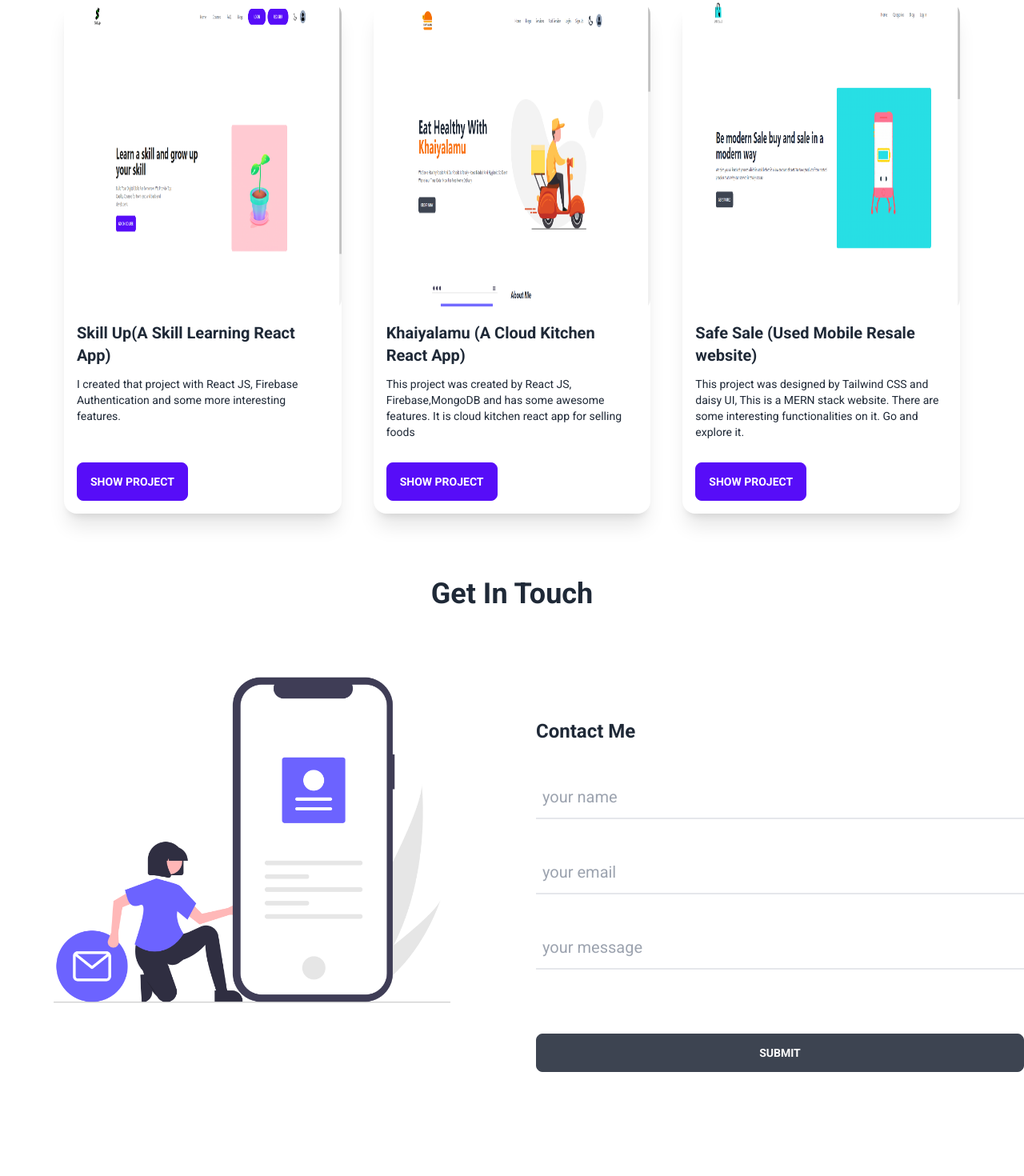
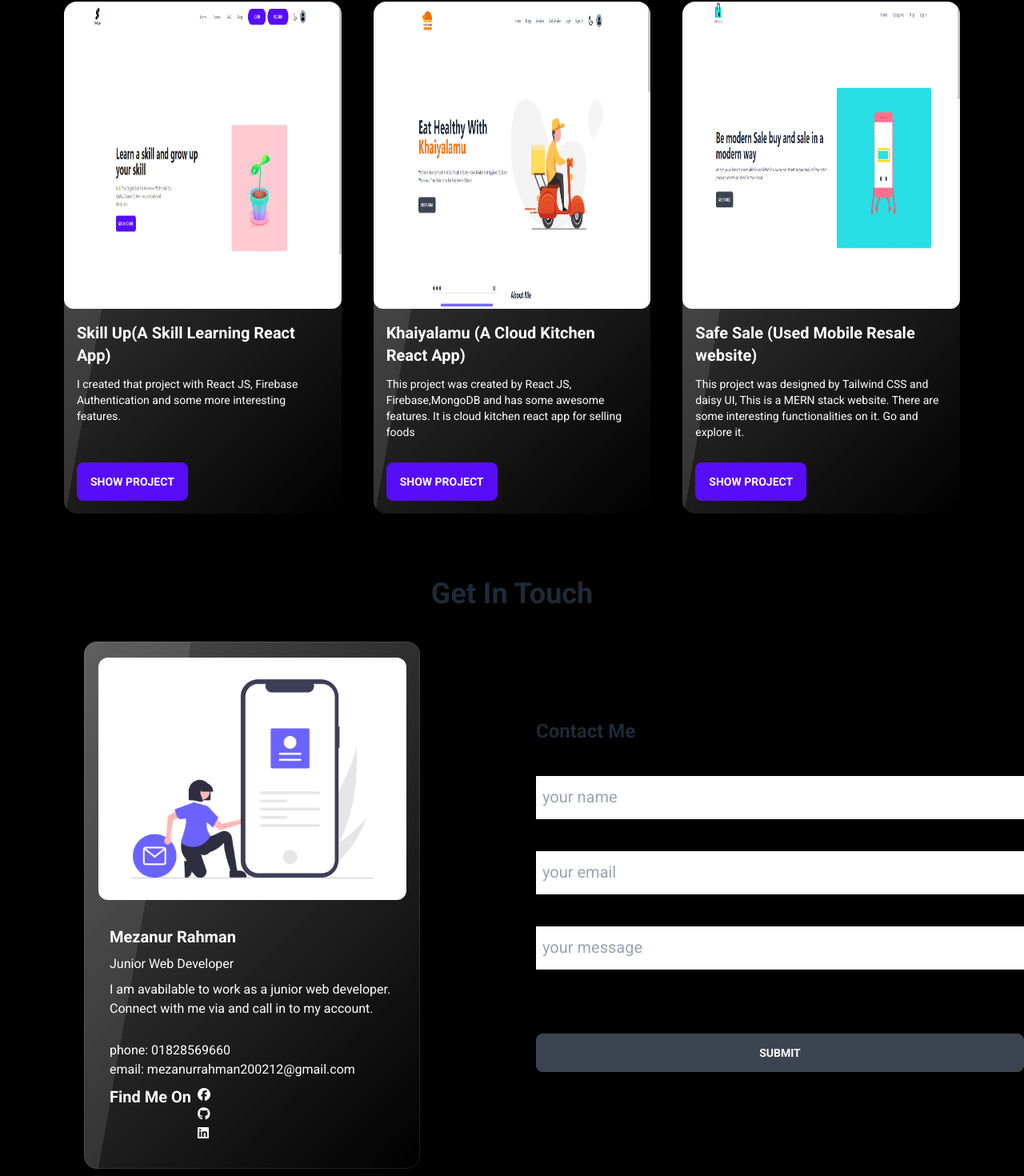
Before and after one commit to Mezan2002/mezanSimplePortfolioClient, a React (Create React App) app: page / in a window 1280 px wide. Shown: the part 910-2380 px from the top of the page at 80% size. Before the commit the page ends 2330 px from the top, so only its background shows below. Built offline with nearby package versions, Linux system fonts and the light colour scheme.

Commit message:
Contact Form updated

```diff
--- a/public/index.html
+++ b/public/index.html
@@ -1,5 +1,5 @@
 <!DOCTYPE html>
-<html lang="en">
+<html lang="en" class="bg-black">
   <head>
     <meta charset="utf-8" />
     <link rel="icon" href="%PUBLIC_URL%/favicon.ico" />
@@ -9,6 +9,12 @@
       name="description"
       content="Web site created using create-react-app"
     />
+    <!-- font awesome CDN start -->
+    <script
+      src="https://kit.fontawesome.com/2abc45480d.js"
+      crossorigin="anonymous"
+    ></script>
+    <!-- font awesome CDN end -->
     <link rel="apple-touch-icon" href="%PUBLIC_URL%/logo192.png" />
     <!--
       manifest.json provides metadata used when your web app is installed on a
--- a/src/Components/Banner/Banner.js
+++ b/src/Components/Banner/Banner.js
@@ -5,10 +5,10 @@ const Banner = () => {
   return (
     <div className="">
       <div className="hidden md:block">
-        <div className="">
+        <div className="relative">
           <img src={bannerImage} className="mt-[-120px] w-full" alt="" />
         </div>
-        <div className="absolute bottom-20 left-20 text-white">
+        <div className="absolute bottom-10 left-10 text-white">
           <h2 className="text-[130px] font-bold">Mezanur Rahman</h2>
           <p className="text-xl font-semibold">
             Junior Web Developer & MERN Stack Developer & React JS Developer &
--- a/src/Components/Contact/Contact.js
+++ b/src/Components/Contact/Contact.js
@@ -36,7 +36,40 @@ const Contact = () => {
       </div>
       <div className="lg:grid lg:grid-cols-2 gap-5">
         <div>
-          <img className="rounded-xl" src={contactFormImage} alt="" />
+          <div className="card glass w-8/12 mx-auto">
+            <figure>
+              <img
+                src={contactFormImage}
+                className="w-11/12 mt-5 rounded-xl"
+                alt=""
+              />
+            </figure>
+            <div className="card-body text-white">
+              <h2 className="card-title">Mezanur Rahman</h2>
+              <p>Junior Web Developer</p>
+              <p>
+                I am avabilable to work as a junior web developer. Connect with
+                me via and call in to my account.
+              </p>
+              <p className="mt-5">
+                phone: 01828569660 <br /> email: mezanurrahman200212@gmail.com
+              </p>
+              <div className="card-actions">
+                <h5 className="text-xl font-bold block">Find Me On</h5>
+                <div>
+                  <p>
+                    <i class="fa-brands fa-facebook"></i>
+                  </p>
+                  <p>
+                    <i class="fa-brands fa-github"></i>
+                  </p>
+                  <p>
+                    <i class="fa-brands fa-linkedin"></i>
+                  </p>
+                </div>
+              </div>
+            </div>
+          </div>
         </div>
         <div className="md:pl-5 px-2 md:px-0 md:mt-24">
           <h4 className="md:text-2xl text-xl md:mb-10 hidden md:block font-bold">
--- a/src/Components/Projects/Projects.js
+++ b/src/Components/Projects/Projects.js
@@ -32,7 +32,7 @@ const Projects = () => {
     },
   ];
   return (
-    <div className="md:my-20 my-10" id="projects">
+    <div className="md:my-20 my-10 bg-black" id="projects">
       <h2 className="md:text-4xl text-xl text-center font-bold mb-5 md:mb-10">
         Projects
       </h2>
@@ -40,12 +40,16 @@ const Projects = () => {
         {projectsInfo.map((project) => (
           <div
             key={project.id}
-            className="card hover:scale-105 duration-150 card-compact shadow-xl"
+            className="card glass hover:scale-105 duration-150 card-compact shadow-xl"
           >
             <figure>
-              <img src={project.image} className="h-96 rounded-xl" alt="" />
+              <img
+                src={project.image}
+                className="md:h-96 h-56 rounded-xl"
+                alt=""
+              />
             </figure>
-            <div className="card-body ">
+            <div className="card-body text-white">
               <h2 className="card-title">{project.name}</h2>
               <p>{project.description}</p>
               <div className="card-actions">
--- a/src/index.css
+++ b/src/index.css
@@ -15,3 +15,7 @@ code {
   font-family: source-code-pro, Menlo, Monaco, Consolas, "Courier New",
     monospace;
 }
+
+html {
+  scroll-behavior: smooth;
+}
```
